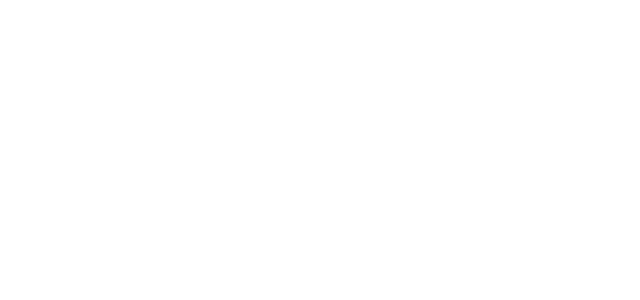
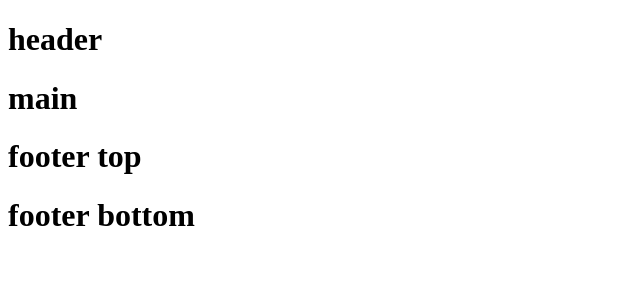
Before and after one commit to PasquiFra/vite-comics, a Vue app: page / in a window 1280 px wide. Shown: the top 300 px of the page, without its empty margins (0-640 px from the left). Built offline with nearby package versions, Linux system fonts and the light colour scheme.

Commit message:
data imported, set components

```diff
--- a/index.html
+++ b/index.html
@@ -3,7 +3,7 @@
 
 <head>
   <meta charset="UTF-8" />
-  <link rel="icon" type="" href="" />
+  <link rel="icon" type=".ico" href="./src/assets/img/favicon.ico" />
   <meta name="viewport" content="width=device-width, initial-scale=1.0" />
   <title>Vite DC Comics</title>
 </head>
--- a/src/App.vue
+++ b/src/App.vue
@@ -1,7 +1,76 @@
-<script setup>
+<script>
+import AppHeader from "./components/AppHeader.vue"
+import AppMain from "./components/AppMain.vue"
+import AppFooterTop from "./components/AppFooterTop.vue"
+import AppFooterBottom from "./components/AppFooterBottom.vue"
 
+export default {
+  name: "Vite-comics",
+  components: {
+    AppHeader, AppMain, AppFooterTop, AppFooterBottom
+  },
+  data: () => ({
+    data: [
+      {
+        text: 'Characters',
+        url: '#',
+        current: false,
+      },
+      {
+        text: 'Comics',
+        url: '#',
+        current: true,
+      },
+      {
+        text: 'Movies',
+        url: '#',
+        current: false,
+      },
+      {
+        text: 'TV',
+        url: '#',
+        current: false,
+      },
+      {
+        text: 'Games',
+        url: '#',
+        current: false,
+      },
+      {
+        text: 'Collectibles',
+        url: '#',
+        current: false,
+      },
+      {
+        text: 'Videos',
+        url: '#',
+        current: false,
+      },
+      {
+        text: 'Fans',
+        url: '#',
+        current: false,
+      },
+      {
+        text: 'News',
+        url: '#',
+        current: false,
+      },
+      {
+        text: 'Shop',
+        url: '#',
+        current: false,
+      },
+    ]
+  })
+}
 </script>
 
-<template></template>
+<template>
+  <AppHeader />
+  <AppMain />
+  <AppFooterTop />
+  <AppFooterBottom />
+</template>
 
-<style scoped></style>
+<style></style>
--- /dev/null
+++ b/src/components/AppFooterBottom.vue
@@ -0,0 +1,12 @@
+<script>
+
+export default {
+    name: "Footer bottom"
+}
+</script>
+
+<template>
+    <h1>footer bottom</h1>
+</template>
+
+<style></style>
--- /dev/null
+++ b/src/components/AppFooterTop.vue
@@ -0,0 +1,12 @@
+<script>
+
+export default {
+    name: "Footer Top"
+}
+</script>
+
+<template>
+    <h1>footer top </h1>
+</template>
+
+<style></style>
--- /dev/null
+++ b/src/components/AppHeader.vue
@@ -0,0 +1,12 @@
+<script>
+
+export default {
+    name: "Header"
+}
+</script>
+
+<template>
+    <h1>header</h1>
+</template>
+
+<style></style>
--- /dev/null
+++ b/src/components/AppMain.vue
@@ -0,0 +1,12 @@
+<script>
+
+export default {
+    name: "Main"
+}
+</script>
+
+<template>
+    <h1>main</h1>
+</template>
+
+<style></style>
```
Also changed, not shown: src/assets/data.js (deleted, +0 -52 lines).
